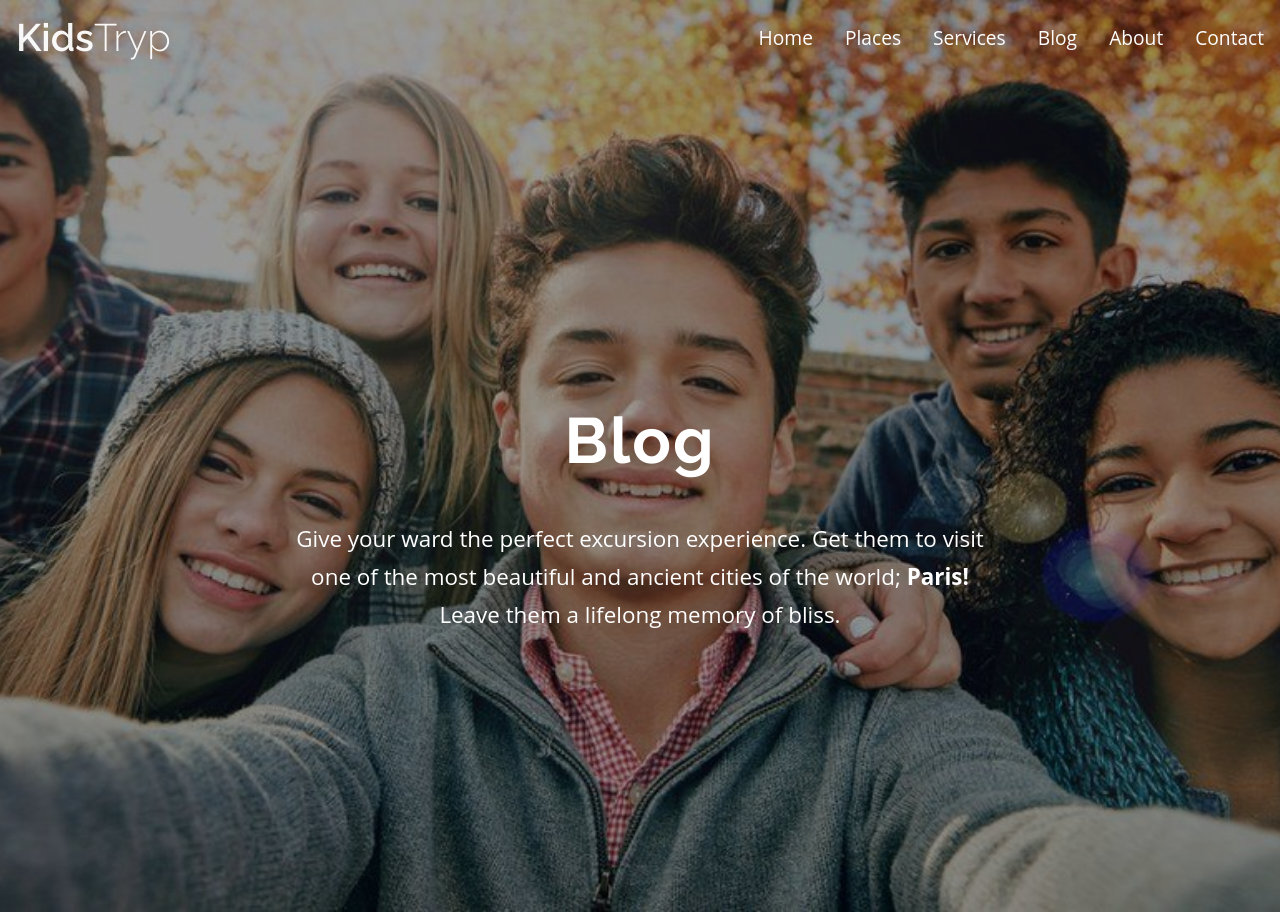
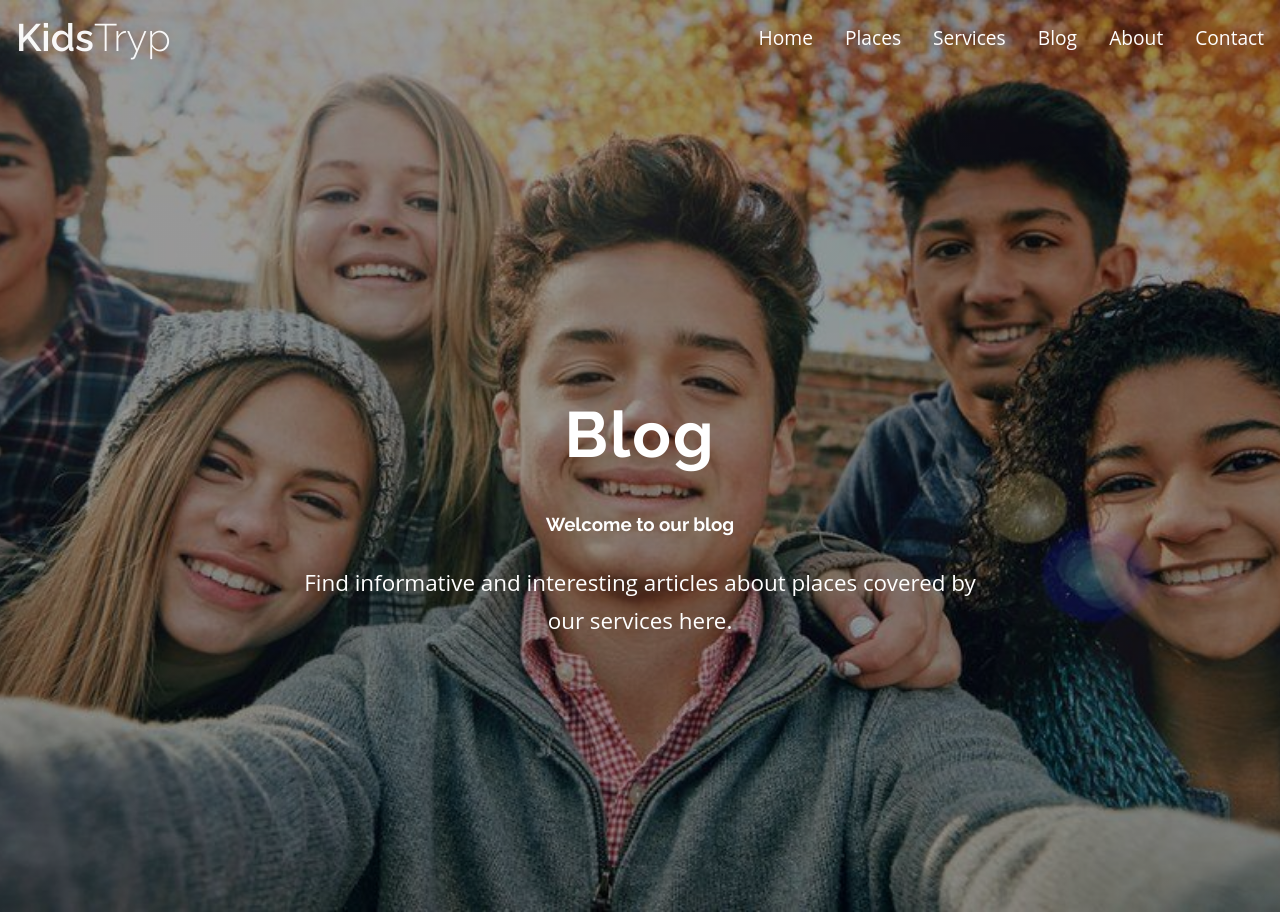
Before and after one commit to Osaro-tfk/KidsTrybe, a plain HTML site: page pages/blog.html in a window 1280 px wide. Shown: the top 912 px of the page. Drawn offline with nearby package versions, Linux system fonts and the light colour scheme; files whose address does not match are found by name.

Commit message:
added initial content

```diff
--- a/pages/blog.html
+++ b/pages/blog.html
@@ -62,8 +62,8 @@
             <div class = "container">
                 <div class = "header-title">
                     <h1>Blog</h1>
-                    <p>Give your ward the perfect excursion experience. Get them to visit one of the most beautiful and ancient cities of the world; <b>Paris!</b>
-                    Leave them a lifelong memory of bliss.</p>
+                    <h3>Welcome to our blog</h3>
+                    <p>Find informative and interesting articles about places covered by our services here.</p>
                 </div>
 
             </div>
```
